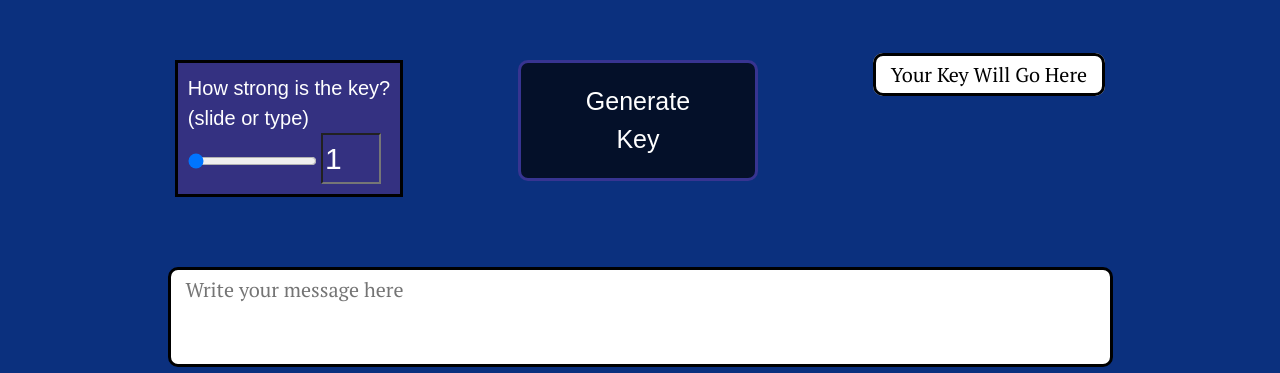
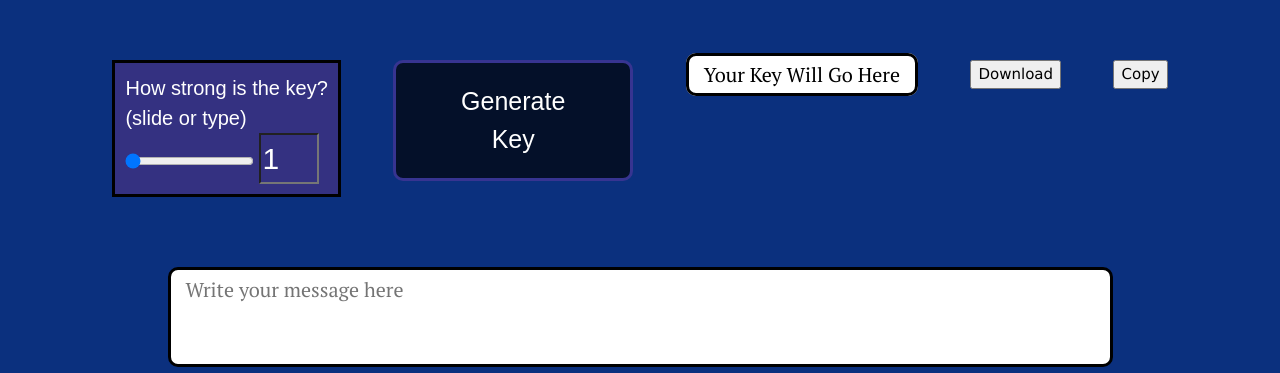
Before and after one commit to CluelessNova/SeniorProject_Encryption, a Django app: page /encrypt in a window 1280 px wide. Shown: the part 256-629 px from the top of the page. Run offline with Django 3.2, Linux system fonts and the light colour scheme; some web fonts are replaced.

Commit message:
Update v1.3

```diff
--- a/Django/docker-compose.yml
+++ b/Django/docker-compose.yml
@@ -6,4 +6,4 @@ services:
     command: python manage.py runserver 0.0.0.0:80
     ports:
       - "80:80"
-    image: cluelessnova/django_web_final:version3
+    image: cluelessnova/django_web_final:version4
--- a/Django/static/js/script.js
+++ b/Django/static/js/script.js
@@ -29,3 +29,15 @@ function decrypt(){
       $('#decryptedMessage').text(data);
       });
   }
+
+function downloadKey(){
+  window.location.href='data:application/txt, '+ encodeURIComponent($('#displayKey').html())
+}
+
+function copyKey() {
+  var $temp = $("<input>");
+  $("body").append($temp);
+  $temp.val($('#displayKey').text()).select();
+  document.execCommand("copy");
+  $temp.remove();
+}
--- a/Django/templates/encrypt.html
+++ b/Django/templates/encrypt.html
@@ -58,6 +58,12 @@
       <div id="displayKeyDiv" class="text">
           <span id="displayKey"> Your Key Will Go Here</span>
       </div>
+      <div id="downloadKey">
+        <button onclick="downloadKey()">Download</button>
+      </div>
+      <div id="copyKey">
+        <button onclick="copyKey()">Copy</button>
+      </div>
     </div>
 
   </div>
```
Also changed, not shown: 2 other files.
